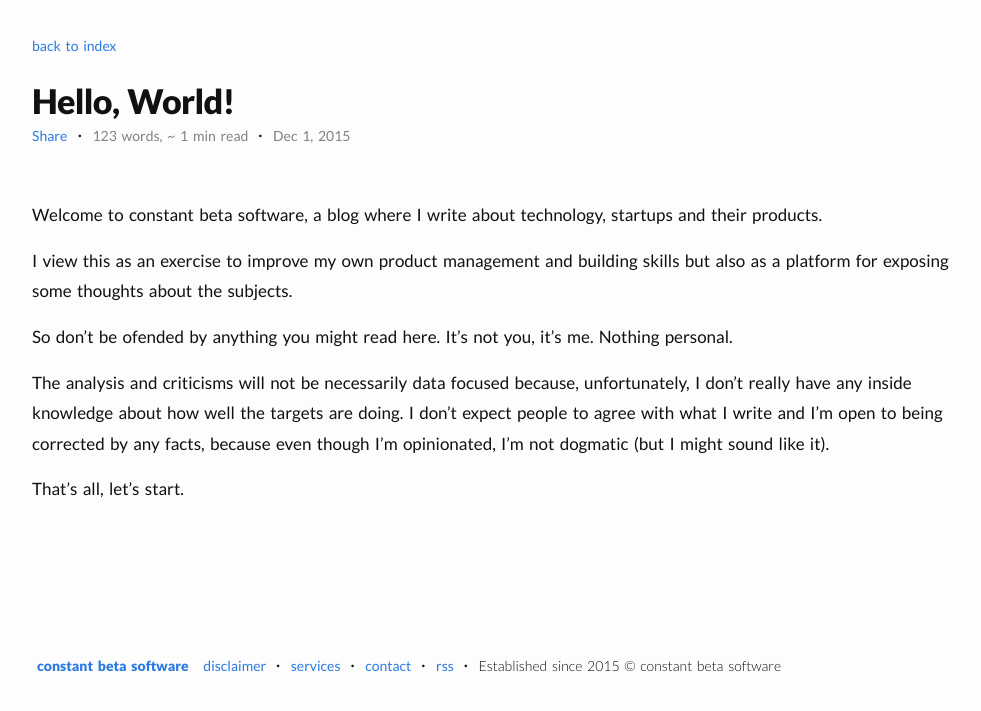
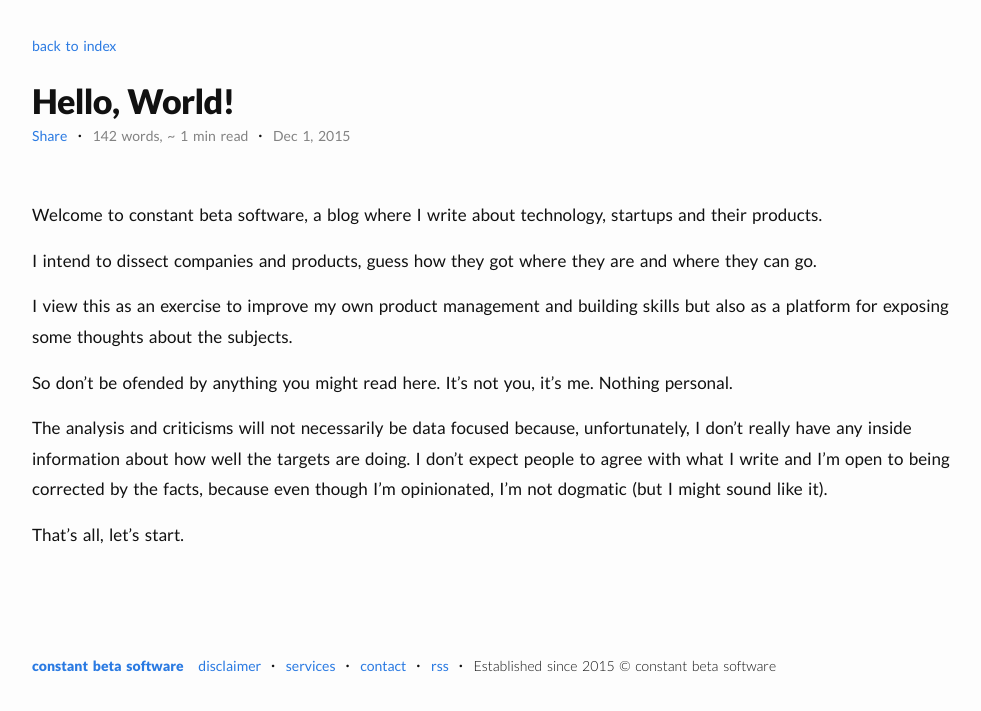
Before and after one commit to constantbetasoftware/constantbetasoftware.github.io, a Jekyll site: the page built from _posts/2015-12-01-hello-world.md, in a window 1280 px wide. Shown: the top 711 px of the page, without its empty margins (138-1119 px from the left). Built offline with Jekyll 4.4.1, drawn with Linux system fonts in a browser that asks for light colours.

Commit message:
importance of pm in startups fix footer first child margin update hello world

```diff
--- a/_posts/2015-12-01-hello-world.md
+++ b/_posts/2015-12-01-hello-world.md
@@ -5,11 +5,13 @@ title: Hello, World!
 
 Welcome to constant beta software, a blog where I write about technology, startups and their products.
 
+I intend to dissect companies and products, guess how they got where they are and where they can go.
+
 I view this as an exercise to improve my own product management and building skills but also as a platform for exposing some thoughts about the subjects.
 
 So don't be ofended by anything you might read here. It's not you, it's me. Nothing personal.
 
-The analysis and criticisms will not be necessarily data focused because, unfortunately, I don't really have any inside knowledge about how well the targets are doing.
-I don't expect people to agree with what I write and I'm open to being corrected by any facts, because even though I'm opinionated, I'm not dogmatic (but I might sound like it).
+The analysis and criticisms will not necessarily be data focused because, unfortunately, I don't really have any inside information about how well the targets are doing.
+I don't expect people to agree with what I write and I'm open to being corrected by the facts, because even though I'm opinionated, I'm not dogmatic (but I might sound like it).
 
 That's all, let's start.
--- a/css/main.scss
+++ b/css/main.scss
@@ -98,6 +98,9 @@ $on-laptop:        800px;
 .footer {
   margin-top: 50px;
 
+  span:first-child {
+    margin-left: 0px;
+  }
   span:last-child {
     margin-right: 0px;
   }
```
Also changed, not shown: _posts/2016-07-09-importance-of-pm-in-startups.md (added, +38 -0 lines), resources/2016-07-09-importance-of-pm-in-startups/snap.png (added).
